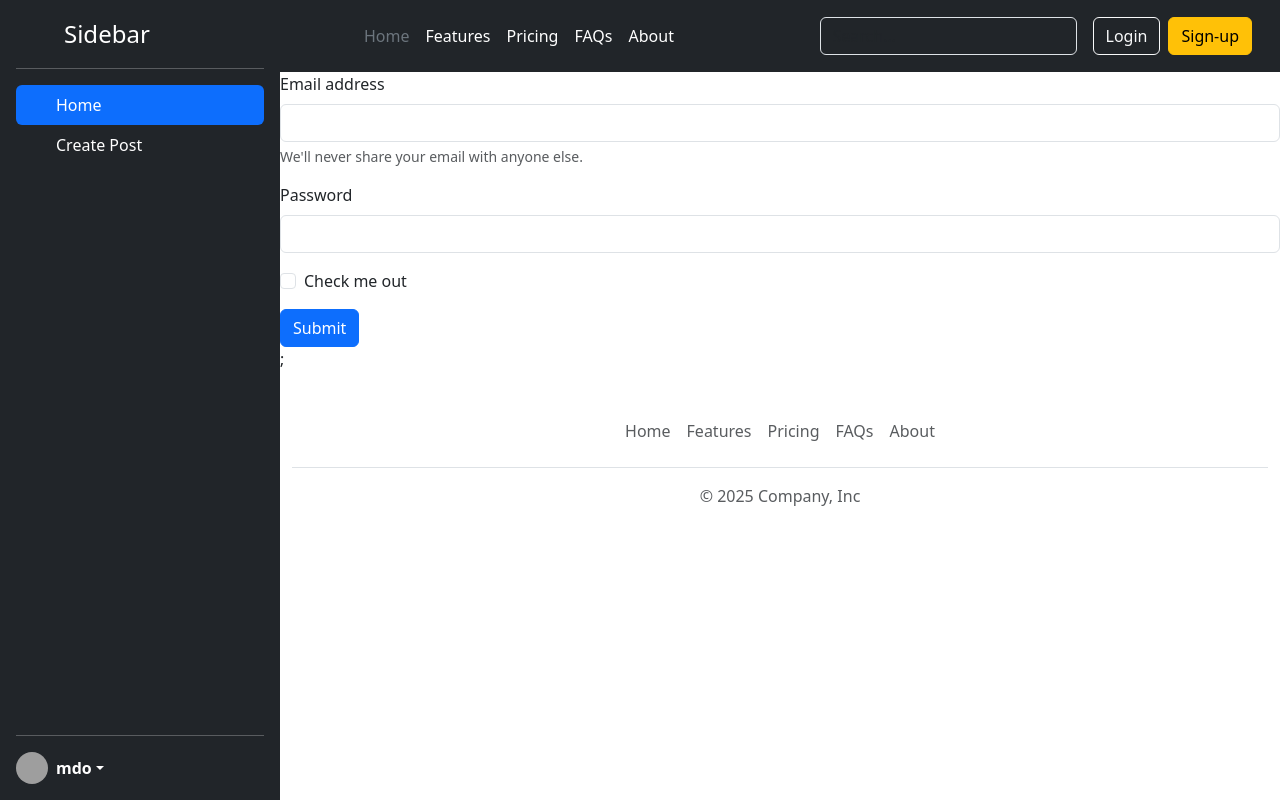
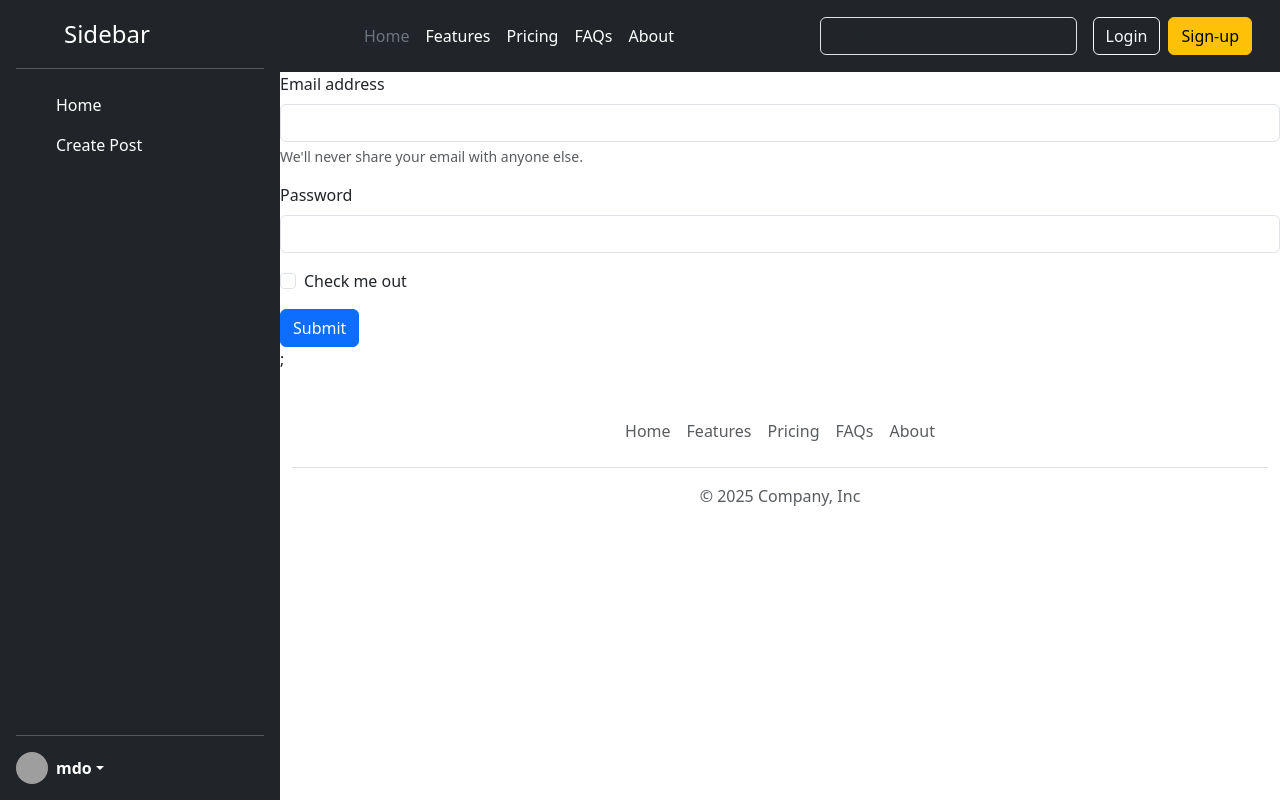
Before and after one commit to Ayush201738982361/react_socialmedia_project, a React (Vite) app in the folder client/: page / in a window 1280 px wide. Built offline with nearby package versions, Linux system fonts and the light colour scheme; grey boxes are pictures that could not be loaded.

Commit message:
Added states for toggling between tabs

```diff
--- a/client/src/components/CreatePost.jsx
+++ b/client/src/components/CreatePost.jsx
@@ -3,7 +3,7 @@
     <>
       <form>
         <div className="mb-3">
-          <label for="exampleInputEmail1" className="form-label">
+          <label htmlFor="exampleInputEmail1" className="form-label">
             Email address
           </label>
           <input
@@ -17,7 +17,7 @@
           </div>
         </div>
         <div className="mb-3">
-          <label for="exampleInputPassword1" className="form-label">
+          <label htmlFor="exampleInputPassword1" className="form-label">
             Password
           </label>
           <input
@@ -32,7 +32,7 @@
             className="form-check-input"
             id="exampleCheck1"
           />
-          <label className="form-check-label" for="exampleCheck1">
+          <label className="form-check-label" htmlFor="exampleCheck1">
             Check me out
           </label>
         </div>
--- a/client/src/components/Sidebar.jsx
+++ b/client/src/components/Sidebar.jsx
@@ -1,6 +1,6 @@
 import React from "react";
 
-export default function Sidebar() {
+export default function Sidebar({ selectedTab, setSelectedTab }) {
   return (
     <div
       className="d-flex flex-column flex-shrink-0 p-3 text-bg-dark sidebar"
@@ -22,8 +22,19 @@
       </a>
       <hr />
       <ul className="nav nav-pills flex-column mb-auto">
-        <li className="nav-item">
-          <a href="#" className="nav-link active" aria-current="page">
+        <li
+          className="nav-item"
+          onClick={() => {
+            setSelectedTab("Home");
+          }}
+        >
+          <a
+            href="#"
+            className={`nav-link text-white ${
+              selectedTab === "Home" && "active"
+            }`}
+            aria-current="page"
+          >
             <svg
               className="bi pe-none me-2"
               width="16"
@@ -35,8 +46,17 @@
             Home
           </a>
         </li>
-        <li>
-          <a href="#" className="nav-link text-white">
+        <li
+          onClick={() => {
+            setSelectedTab("Create Post");
+          }}
+        >
+          <a
+            href="#"
+            className={`nav-link text-white ${
+              selectedTab === "Create Post" && "active"
+            }`}
+          >
             <svg
               className="bi pe-none me-2"
               width="16"
```
